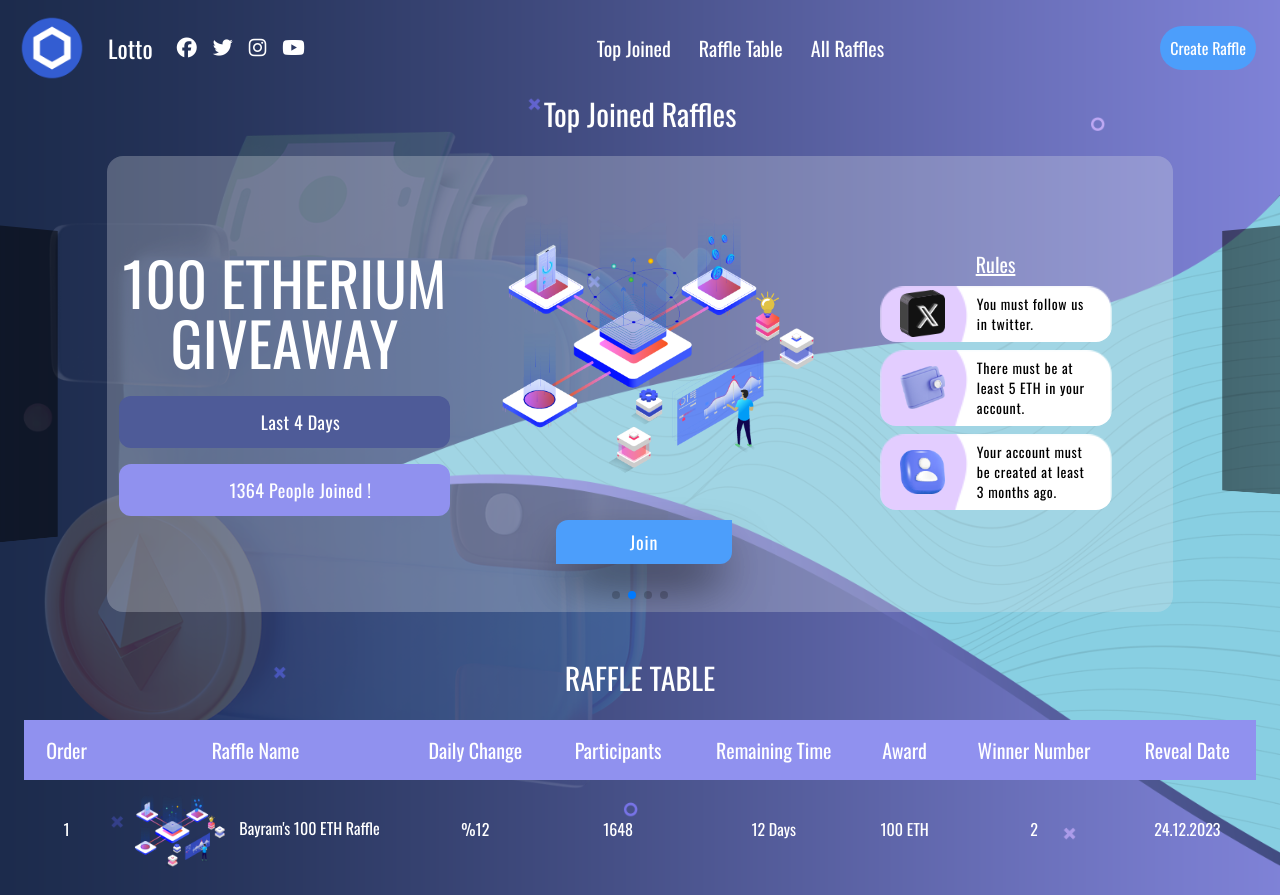
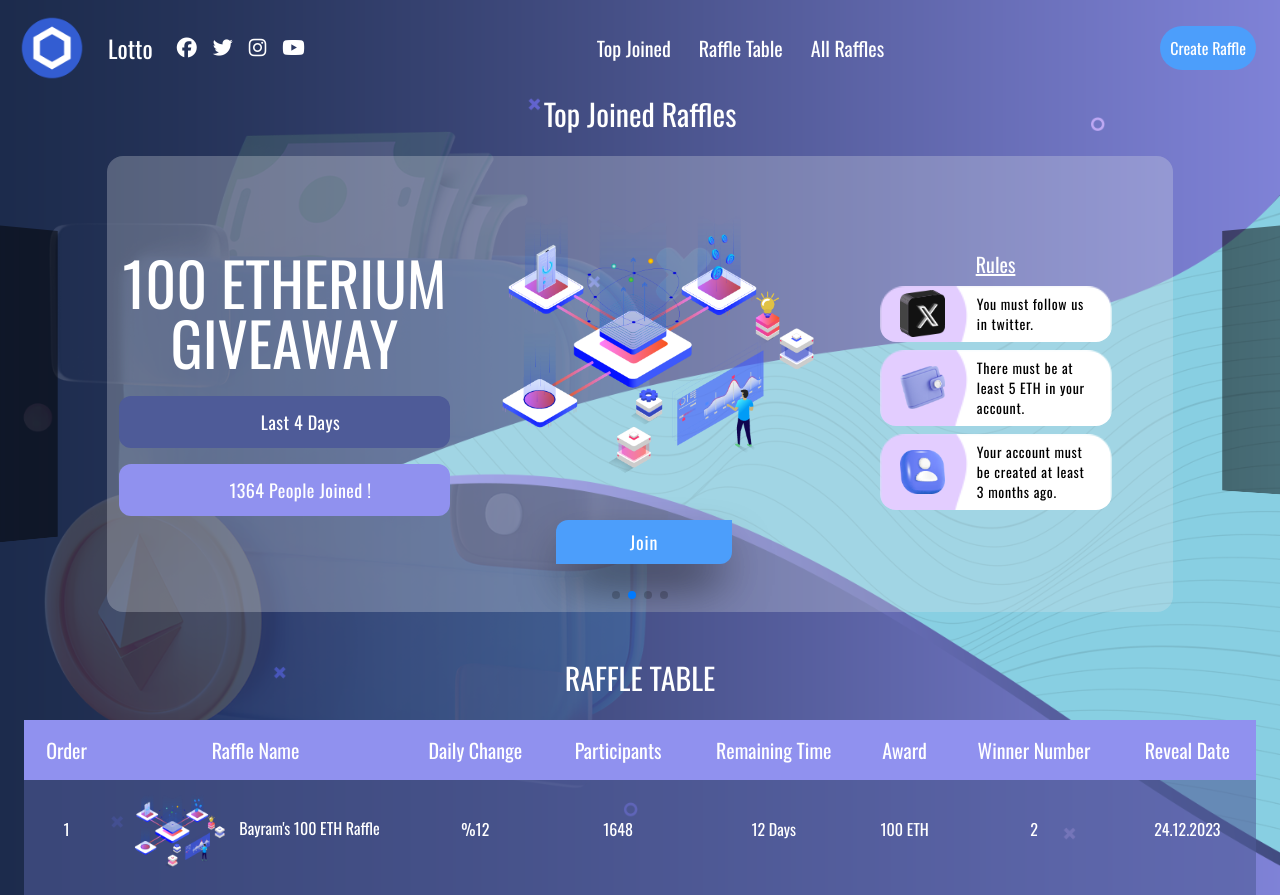
Before and after one commit to bayramcinar/raffle, a React (Create React App) app: page / in a window 1280 px wide. Shown: the top 895 px of the page. Built offline with nearby package versions, Linux system fonts and the light colour scheme; what @web3modal/ethers5 would draw is missing.

Commit message:
tailwind.config.js

```diff
--- a/tailwind.config.js
+++ b/tailwind.config.js
@@ -17,7 +17,8 @@ module.exports = {
         purpleOne :"#9091ef",
         yellowOne:"#f8d699",
         pinkOne:"#4e5b98",
-        cardText2 :"#fff"
+        cardText2 :"#fff",
+        tableItemBg:"#4e5b9896",
       }
     },
   },
```
